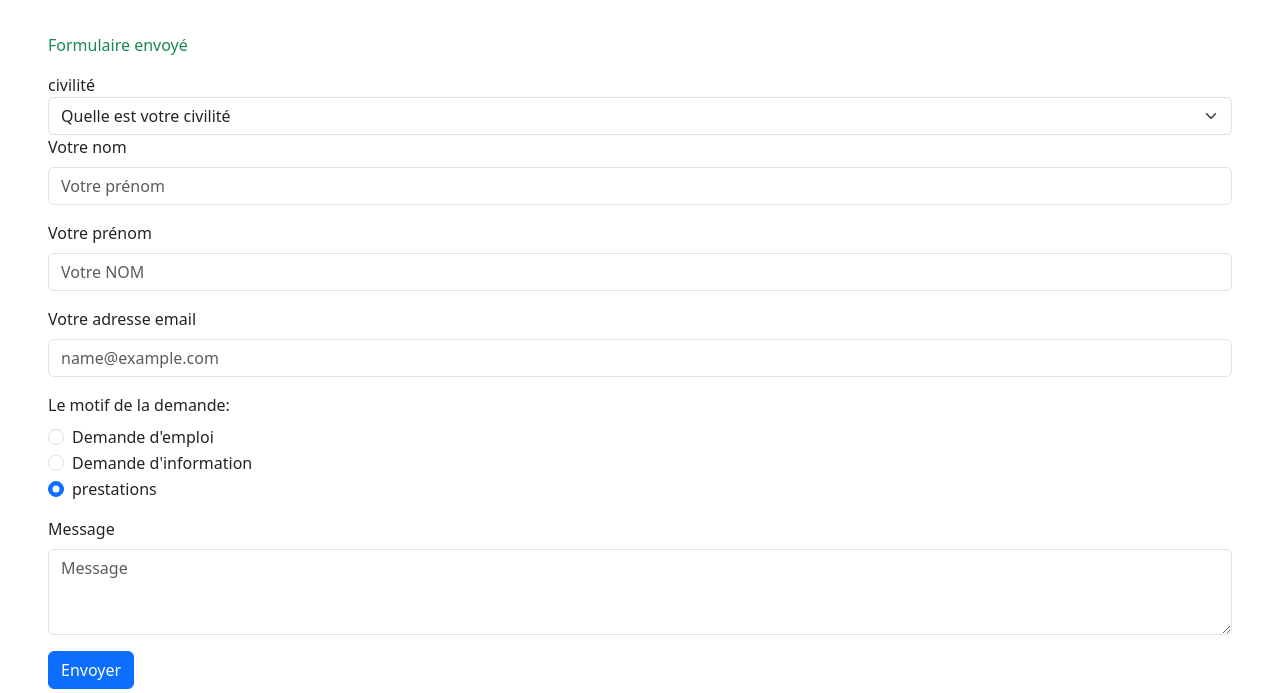
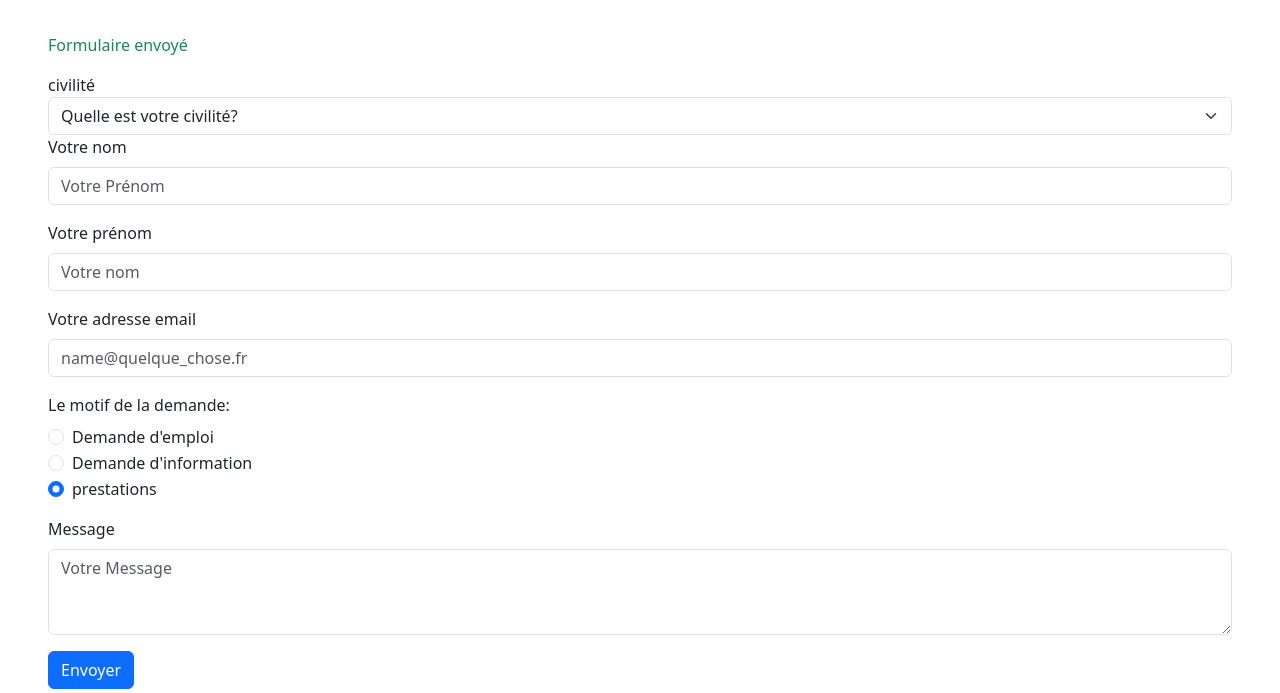
Before and after one commit to aflori/PHP-CV, a PHP site: page /pages/contact.php in a window 1280 px wide. Shown: the part 323-1016 px from the top of the page. Run offline with PHP 8.4, Linux system fonts and the light colour scheme.

Commit message:
fin étape 4.3

```diff
--- a/pages/contact.php
+++ b/pages/contact.php
@@ -19,6 +19,8 @@ include 'header.php';
             $champemail = filter_input(INPUT_POST, 'AdesseEmail');
             $champRaison = filter_input(INPUT_POST, 'motifDemande');
             $champMessage = filter_input(INPUT_POST, 'MessageComplet');
+            $ilYAUneErreur = false;
+
             if ( $champCivilite !== "" and $champNom !== "" and $champPrenom !== "" and $champemail !== "" and $champRaison !== "" and $champMessage !== ""){
 
                 //date_default_timezone_get('UTC');
@@ -34,33 +36,32 @@ include 'header.php';
             }
             elseif( $champCivilite !== null or $champNom !== null or $champPrenom !== null or $champemail !== null or $champRaison !== null or $champMessage !== null )
             {
-                echo '<p class="text-danger my-3">
-                Formulaire incorect
-                </p>';
+                $ilYAUneErreur = true;
             }
+
             ?>
 
 
             <div>
                 <label for="champ1">civilité</label>
 
-                <select class="form-select" name="civilite" id="champ1">
-                    <option selected>Quelle est votre civilité</option>
+                <select class="form-select <?php if ($ilYAUneErreur and $champCivilite === "") { echo 'bg-danger'; } ?>" name="civilite" id="champ1">
+                    <option value = "" selected><?php if ($ilYAUneErreur and $champCivilite === "") { echo 'Veuillez choisir une civilité'; } else {echo 'Quelle est votre civilité?';} ?></option>
                     <option value="M.">M.</option>
                     <option value="Mme">Mme</option>
                 </select>
             </div>
             <div class="mb-3">
-                <label for="name1" class="form-label">Votre nom</label>
-                <input type="text" class="form-control" name="name1" id="name1" placeholder="Votre prénom">
+                <label for="name1" class="form-label"> Votre nom</label>
+                <input type="text" class="form-control <?php if ($ilYAUneErreur and $champNom === "") { echo 'bg-danger'; } ?>" name="name1" id="name1" placeholder="<?php if ($ilYAUneErreur and $champCivilite === "") { echo 'Veuillez indiquer votre prénom'; } else {echo 'Votre Prénom';} ?>">
             </div>
             <div class="mb-3">
                 <label for="name2" class="form-label">Votre prénom</label>
-                <input type="text" class="form-control" name="name2" id="name2" placeholder="Votre NOM">
+                <input type="text" class="form-control <?php if ($ilYAUneErreur and $champPrenom === "") { echo 'bg-danger'; } ?>" name="name2" id="name2" placeholder="<?php if ($ilYAUneErreur and $champPrenom === "") { echo 'Veuillez indiquer votre nom'; } else {echo 'Votre nom';} ?>">
             </div>
             <div class="mb-3">
                 <label for="Adresse_email" class="form-label">Votre adresse email</label>
-                <input type="email" class="form-control" name="AdesseEmail" id="Adresse_email" placeholder="name@example.com">
+                <input type="email" class="form-control <?php if ($ilYAUneErreur and $champemail === "") { echo 'bg-danger'; } ?>" name="AdesseEmail" id="Adresse_email" placeholder="<?php if ($ilYAUneErreur and $champemail === "") { echo 'Veuillez indiquer votre adresse email'; } else {echo 'name@quelque_chose.fr';} ?>">
             </div>
             <div class="mb-3">
                 <label class="form-label" for="radios">Le motif de la demande:</label>
@@ -85,7 +86,7 @@ include 'header.php';
             </div>
             <div class="mb-3">
                 <label for="message_complet" class="form-label">Message</label>
-                <textarea class="form-control" rows="3" placeholder="Message" name="MessageComplet" id="message_complet"></textarea>
+                <textarea class="form-control <?php if ($ilYAUneErreur and $champMessage === "") { echo 'bg-danger'; } ?>" rows="3" placeholder="<?php if ($ilYAUneErreur and $champMessage === "") { echo 'Veuillez préciser votre requette'; } else {echo 'Votre Message';} ?>" name="MessageComplet" id="message_complet"></textarea>
             </div>
             <button type="submit" class="btn btn-primary">Envoyer</button>
 
```
